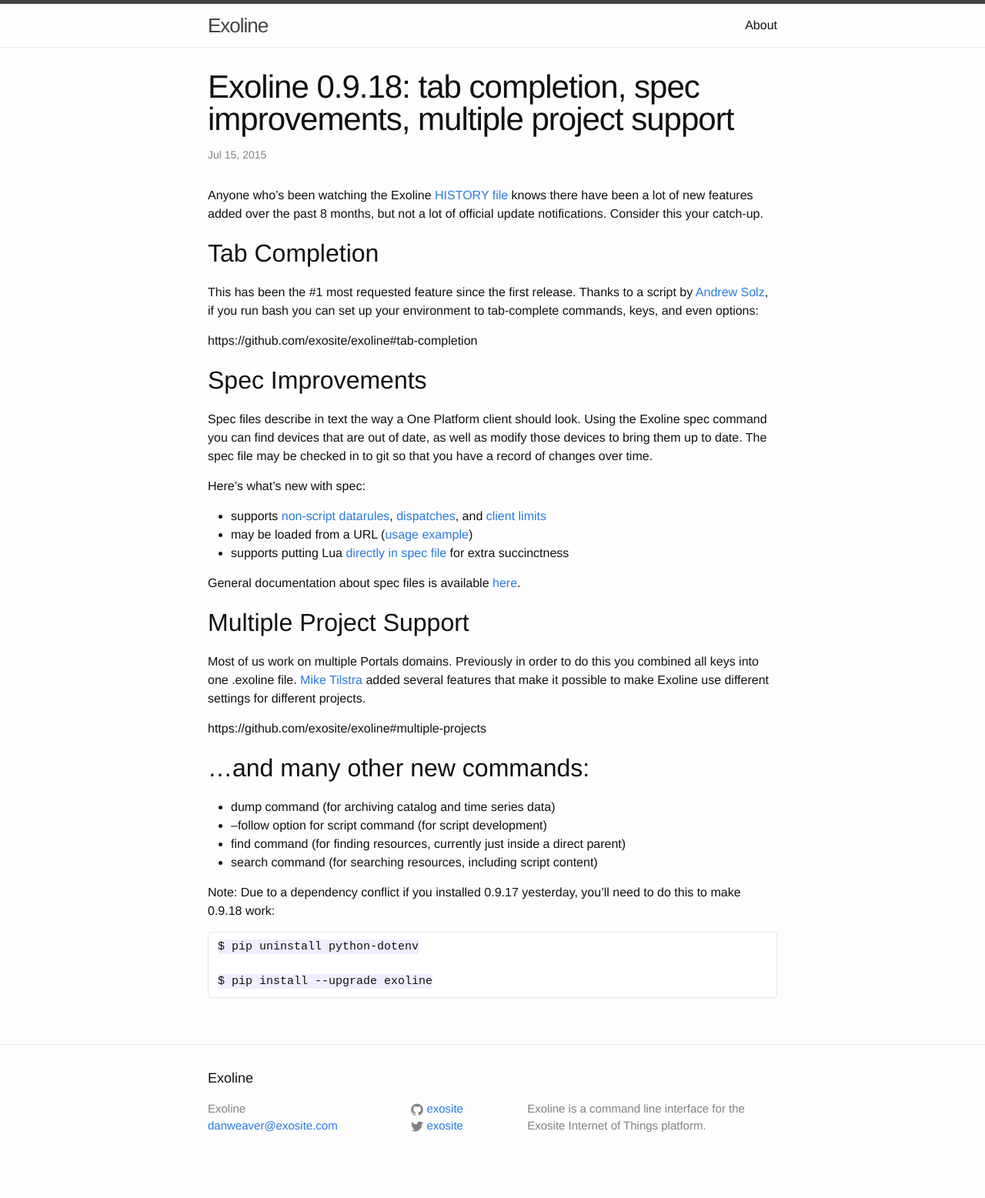
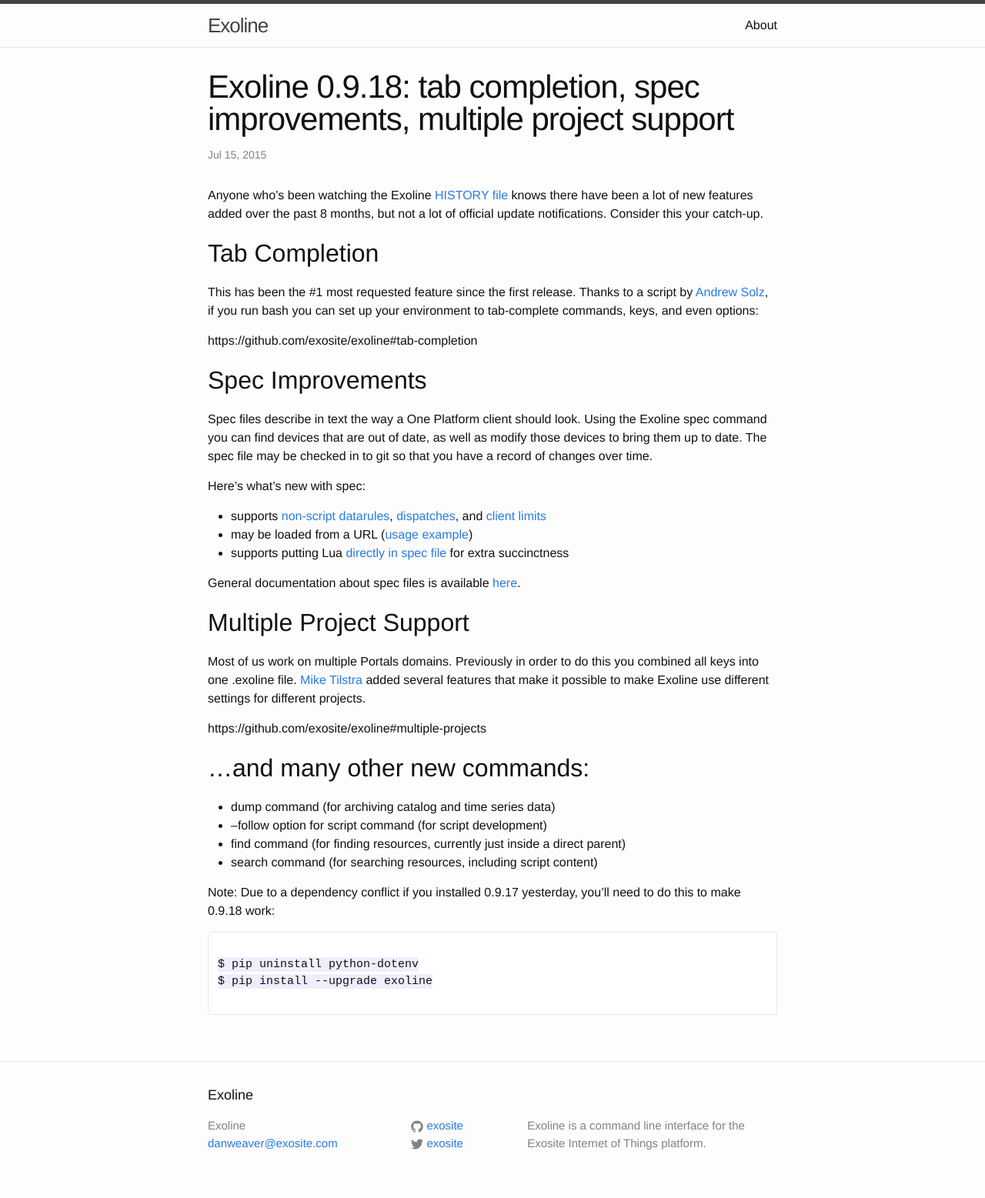
Before and after one commit to exosite-archive/exoline, a Jekyll site: the page built from _posts/2015-07-15-0.9.18-release.markdown, in a window 1280 px wide. Shown: the whole page at 77% size. Built offline with Jekyll 4.4.1, drawn with Linux system fonts in a browser that asks for light colours; before the commit the page ends 1535 px from its top, so only the background shows below that.

````diff
--- a/_posts/2015-07-15-0.9.18-release.markdown
+++ b/_posts/2015-07-15-0.9.18-release.markdown
@@ -43,7 +43,8 @@ https://github.com/exosite/exoline#multiple-projects
 Note: Due to a dependency conflict if you installed 0.9.17 yesterday, you'll need to do this to make 0.9.18 work:
 
 ```
+
 $ pip uninstall python-dotenv
+$ pip install --upgrade exoline
 
-$ pip install --upgrade exoline
 ```
````
